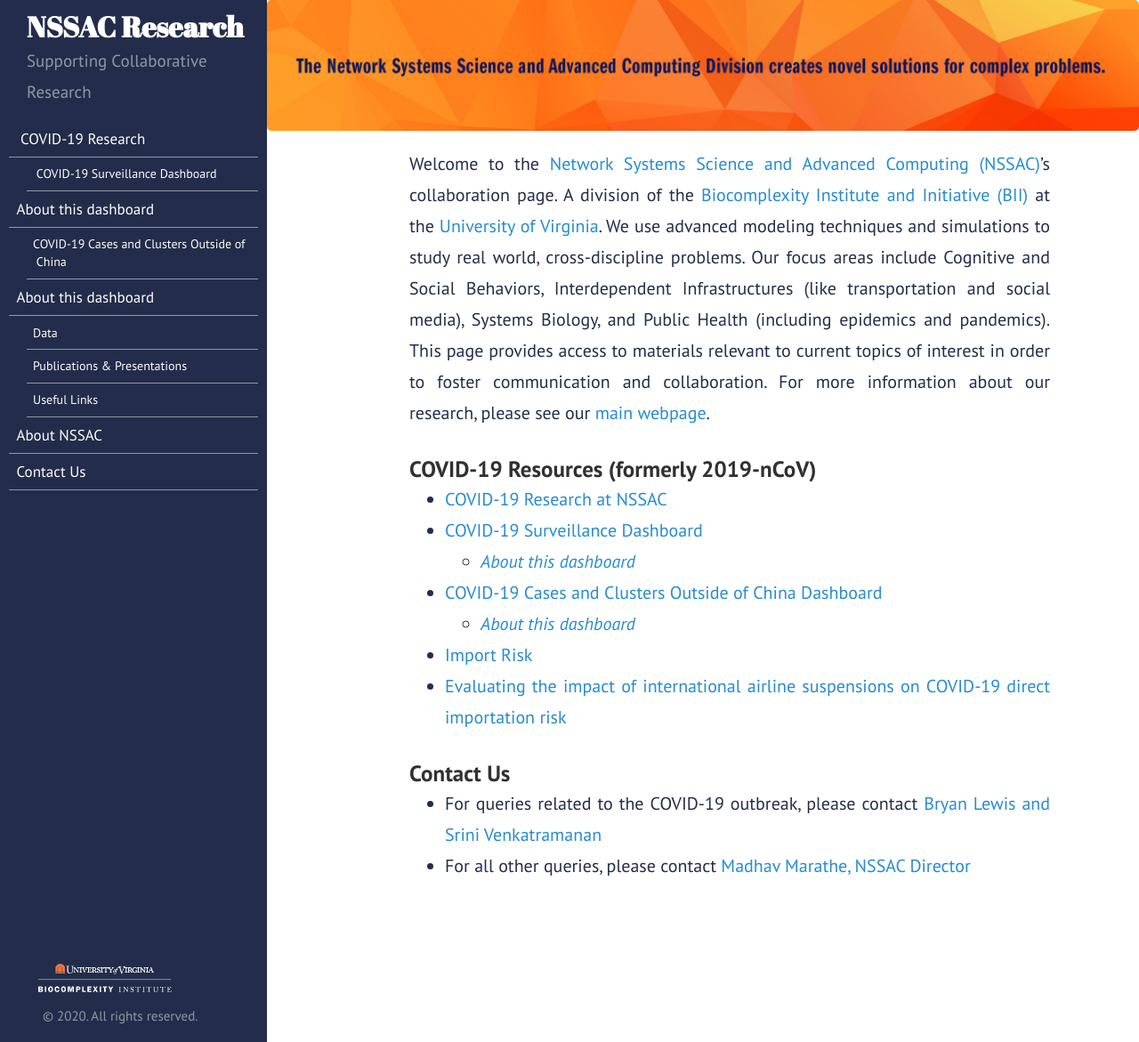
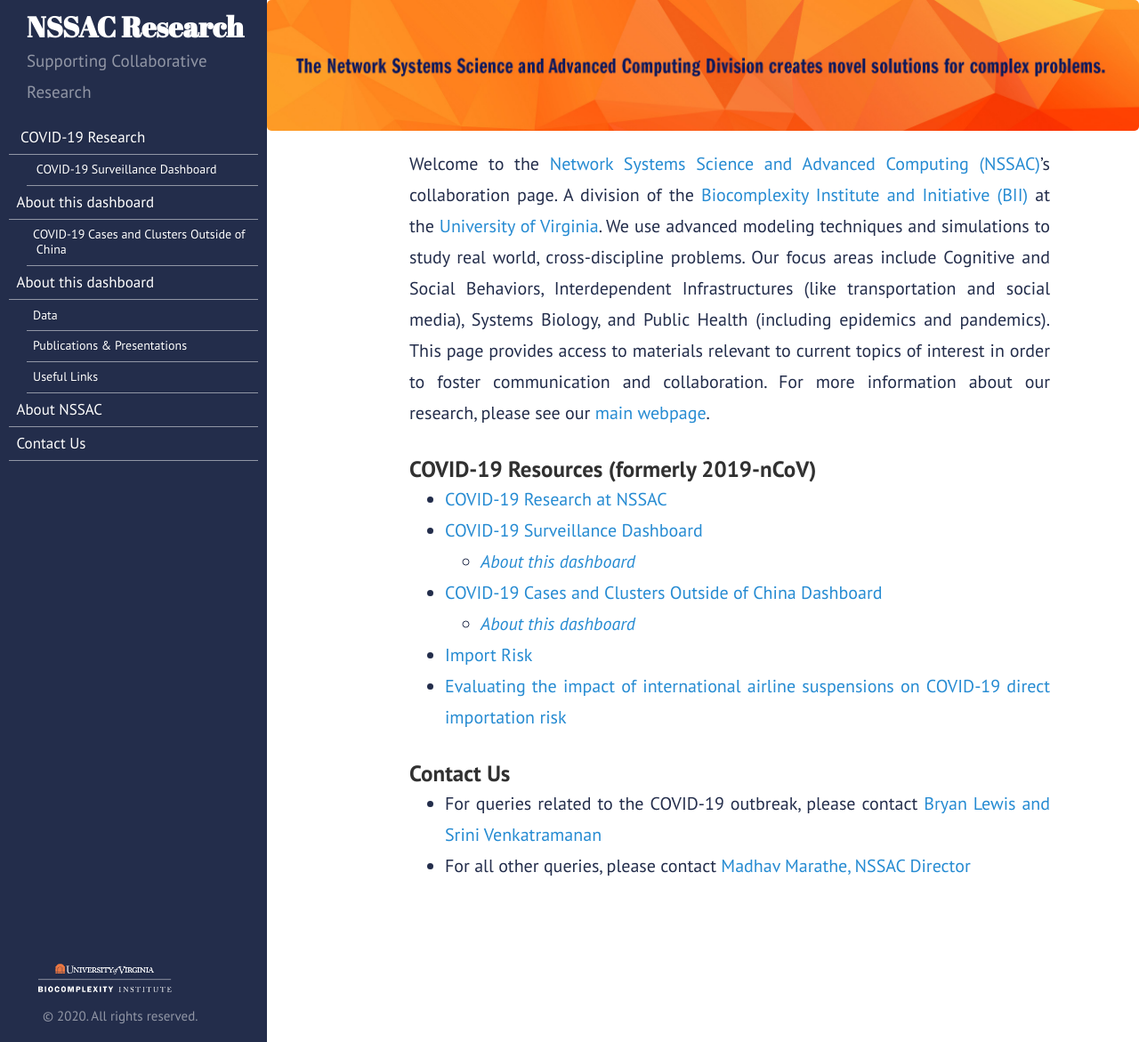
Before and after one commit to mehta-gaurav/mehta-gaurav.github.io, a Jekyll site: the page built from index.md, in a window 1280 px wide and 1171 px high. Shown: the whole window at 89% size. Built offline with Jekyll 4.4.1, drawn with Linux system fonts in a browser that asks for light colours.

Commit message:
Update layout.css

```diff
--- a/public/css/layout.css
+++ b/public/css/layout.css
@@ -12,7 +12,7 @@
 .active {
     color: white !important;
     background-color: #000033;
-    border-right: 7px solid orange !important;
+    border-left: 7px solid orange !important;
 }
 
 /*  #tm:checked+.main-menu {
@@ -227,7 +227,7 @@
     }
 
     .sidebar_scroll {
-    line-height: 1rem;
+    line-height: .85rem;
     overflow-y: auto;
     max-height: 65vh;
     direction: rtl;
```
